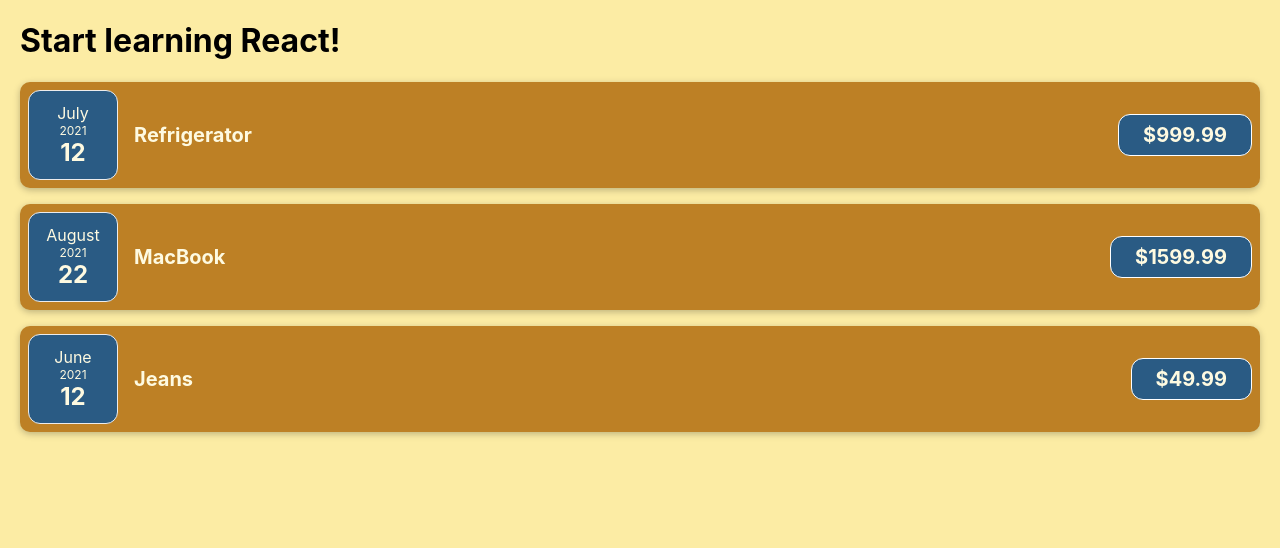
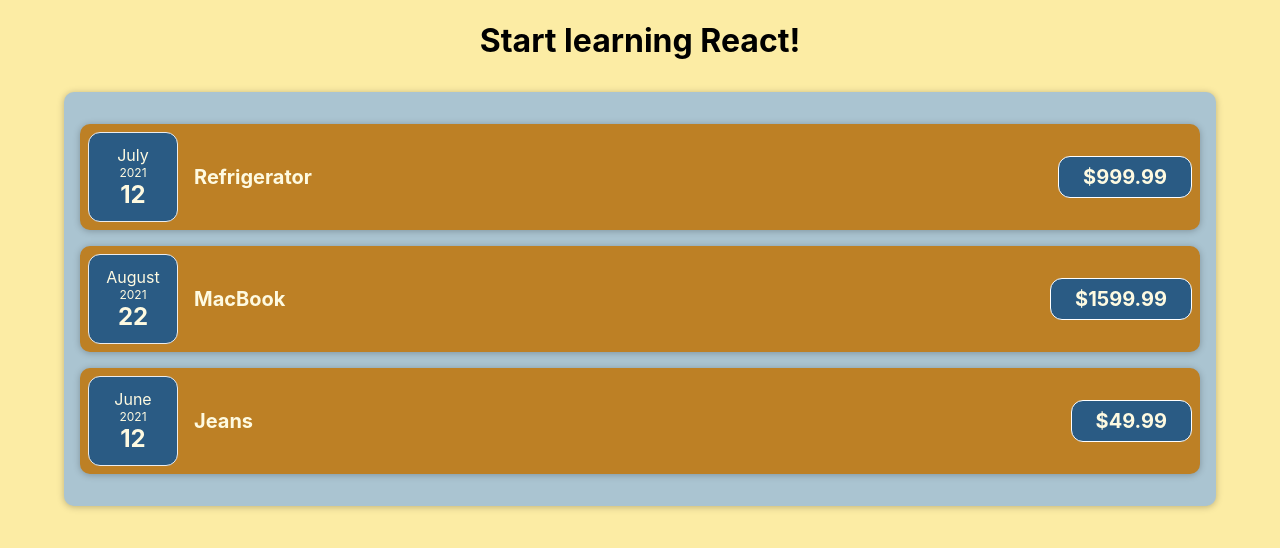
Before and after one commit to IvanBanifatsyeu/react-course-app, a React (Create React App) app: page / in a window 1280 px wide. Shown: the top 548 px of the page. Built offline with nearby package versions, Linux system fonts and the light colour scheme.

Commit message:
18 props children composition

```diff
--- a/src/App.js
+++ b/src/App.js
@@ -1,4 +1,5 @@
-import CostItem from "./components/CostItem";
+import Costs from "./components/Costs";
+
 
 function App() {
 	const costs = [
@@ -21,20 +22,8 @@ function App() {
 
 	return (
 		<div>
-			<h1>Start learning React!</h1>
-			<CostItem
-				date={costs[0].date}
-				description={costs[0].description}
-				amount={costs[0].amount}
-			/>
-			<CostItem
-      date={costs[1].date}
-      description={costs[1].description}
-      amount={costs[1].amount} />
-			<CostItem
-      date={costs[2].date}
-      description={costs[2].description}
-      amount={costs[2].amount} />
+			<h1 className="heading">Start learning React!</h1>
+			<Costs costs={costs} />
 		</div>
 	);
 }
--- /dev/null
+++ b/src/components/Card.css
@@ -0,0 +1,4 @@
+.card {
+    border-radius: 10px;
+    box-shadow: 0 1px 7px rgba(0,0,0,0.25);
+}
--- /dev/null
+++ b/src/components/Card.jsx
@@ -0,0 +1,9 @@
+import React from 'react'
+import './Card.css'
+
+
+function Card (props) {
+  return <div className={'card ' + props.className}>{props.children}</div>
+}
+
+export default Card
--- a/src/components/CostItem.css
+++ b/src/components/CostItem.css
@@ -5,8 +5,6 @@
     padding: 0.5rem;
     margin: 1rem 0;
     background-color: #bd8025;
-    border-radius: 10px;
-    box-shadow: 0 2px 7px rgba(0, 0, 0, 0.25);
   }
 
   .cost-item__description {
--- a/src/components/CostItem.jsx
+++ b/src/components/CostItem.jsx
@@ -1,15 +1,17 @@
 import CostDate from "./CostDate";
 import "./CostItem.css";
+import Card from "./Card";
 
 function CostItem(props) {
 	return (
-		<div className="cost-item">
+		<Card className="cost-item">
 			<CostDate date={props.date} />
 			<div className="cost-item__description">
 				<h2>{props.description}</h2>
 				<div className="cost-item__price">${props.amount}</div>
 			</div>
-		</div>
+
+		</Card>
 	);
 }
 
--- /dev/null
+++ b/src/components/Costs.css
@@ -0,0 +1,7 @@
+.costs {
+    padding: 1rem;
+    background-color: #aac4d1;
+    margin: 2rem auto;
+    width: 70rem;
+    max-width: 95%;
+  }
--- /dev/null
+++ b/src/components/Costs.jsx
@@ -0,0 +1,28 @@
+import React from "react";
+import CostItem from "./CostItem";
+import Card from "./Card";
+import "./Costs.css";
+
+const Costs = (props) => {
+	return (
+		<Card className="costs">
+			<CostItem
+				date={props.costs[0].date}
+				description={props.costs[0].description}
+				amount={props.costs[0].amount}
+			/>
+			<CostItem
+				date={props.costs[1].date}
+				description={props.costs[1].description}
+				amount={props.costs[1].amount}
+			/>
+			<CostItem
+				date={props.costs[2].date}
+				description={props.costs[2].description}
+				amount={props.costs[2].amount}
+			/>
+		</Card>
+	);
+};
+
+export default Costs;
--- a/src/index.css
+++ b/src/index.css
@@ -1,9 +1,13 @@
 body {
-  margin: 20px;
-  background-color: rgb(252, 236, 164);
-  font-family: -apple-system, BlinkMacSystemFont, 'Segoe UI', 'Roboto', 'Oxygen',
-    'Ubuntu', 'Cantarell', 'Fira Sans', 'Droid Sans', 'Helvetica Neue',
-    sans-serif;
-  -webkit-font-smoothing: antialiased;
-  -moz-osx-font-smoothing: grayscale;
+	margin: 20px;
+	background-color: rgb(252, 236, 164);
+	font-family: -apple-system, BlinkMacSystemFont, "Segoe UI", "Roboto", "Oxygen",
+		"Ubuntu", "Cantarell", "Fira Sans", "Droid Sans", "Helvetica Neue",
+		sans-serif;
+	-webkit-font-smoothing: antialiased;
+	-moz-osx-font-smoothing: grayscale;
 }
+
+.heading {
+	text-align: center;
+}
```
